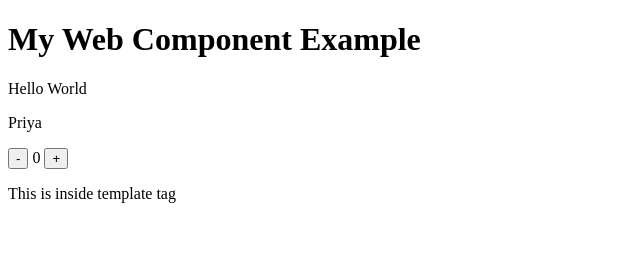
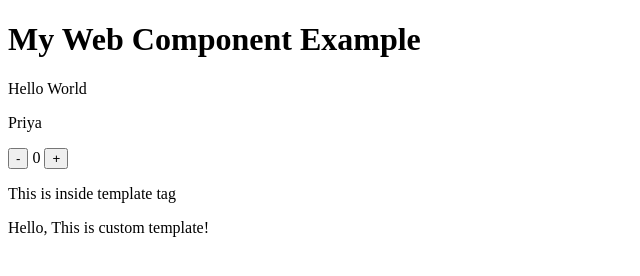
Before and after one commit to Priyagpt353/web-component, a plain HTML site: page index.html in a window 1280 px wide. Shown: the whole page, without its empty margins (0-640 px from the left). Drawn offline with Linux system fonts and the light colour scheme.

Commit message:
Template-implementation-using-web-component

```diff
--- /dev/null
+++ b/TemplateExample.js
@@ -0,0 +1,25 @@
+class TemplateExample  extends HTMLElement {
+    constructor() {
+        super();
+
+        const templateId = document.getElementById('templateExample');
+        const node = document.importNode(templateId.content, true);
+        document.body.appendChild(node);
+
+        this.createTemplateNode(); // we will use this here
+    }
+
+    createTemplateNode() {
+        const templateElement = document.createElement('template')
+        templateElement.innerHTML = '<p>Hello, This is custom template!</p>';
+
+        //clone node
+        const node = document.importNode(templateElement.content, true);
+
+        //adding node to the DOM
+        document.body.appendChild(node);
+    }
+
+}
+
+customElements.define('template-example',TemplateExample);
--- a/index.html
+++ b/index.html
@@ -6,21 +6,24 @@
     <title>Hello World Web Component</title>
     <script src="./hello-world.js" defer></script>
     <script src="./CountWebComponent.js"></script>
+    <script src="./TemplateExample.js"></script>
 </head>
 <body>
     <h1>My Web Component Example</h1>
     <hello-world name="Priya"></hello-world>
     <count-webcomponent steps="5" initialValue="0"></count-webcomponent>
 
-    <template>
+    <template id="templateExample">
         <p>This is inside template tag</p>
     </template>
 
-    <script>
+    <template-example></template-example>
+
+    <!-- <script>
         const template = document.querySelector('template');
         const node = document.importNode(template.content,true);
         document.body.appendChild(node);
-    </script>
+    </script> -->
 </body>
 
 </html>
```
